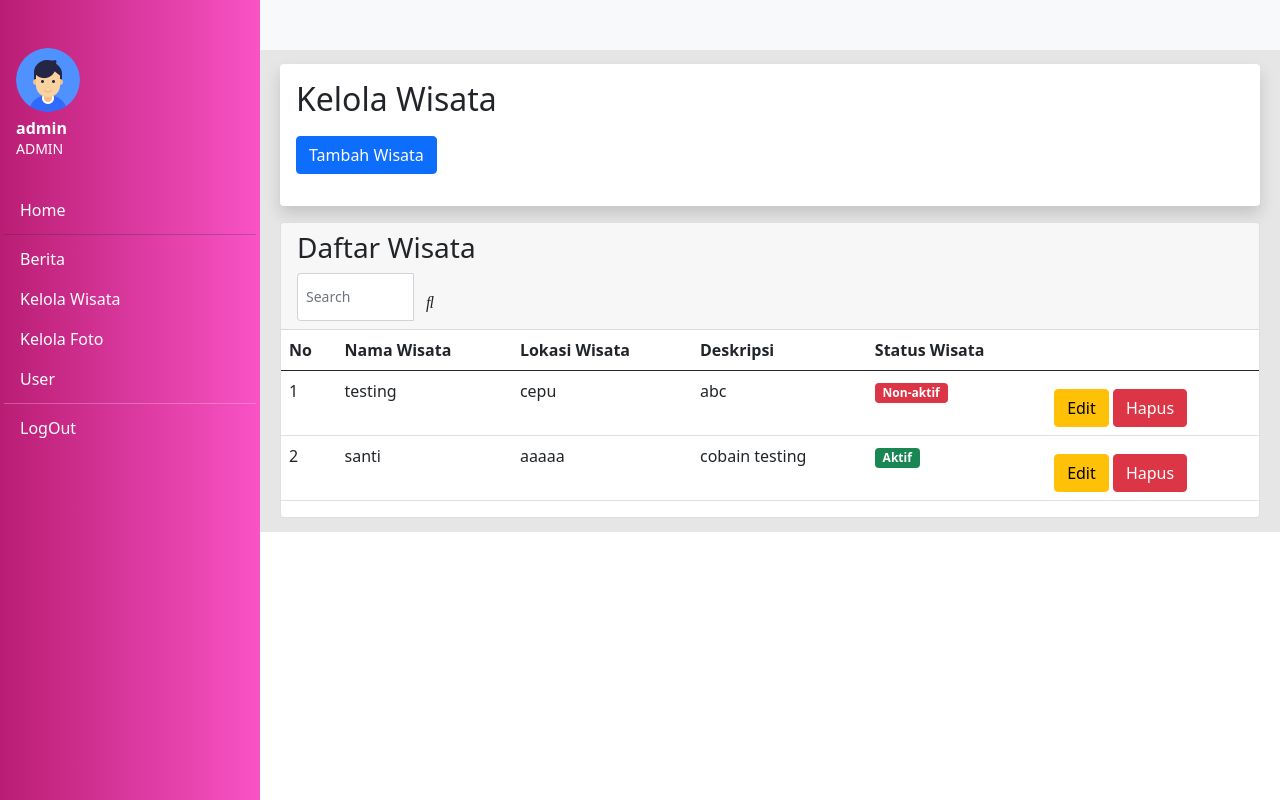
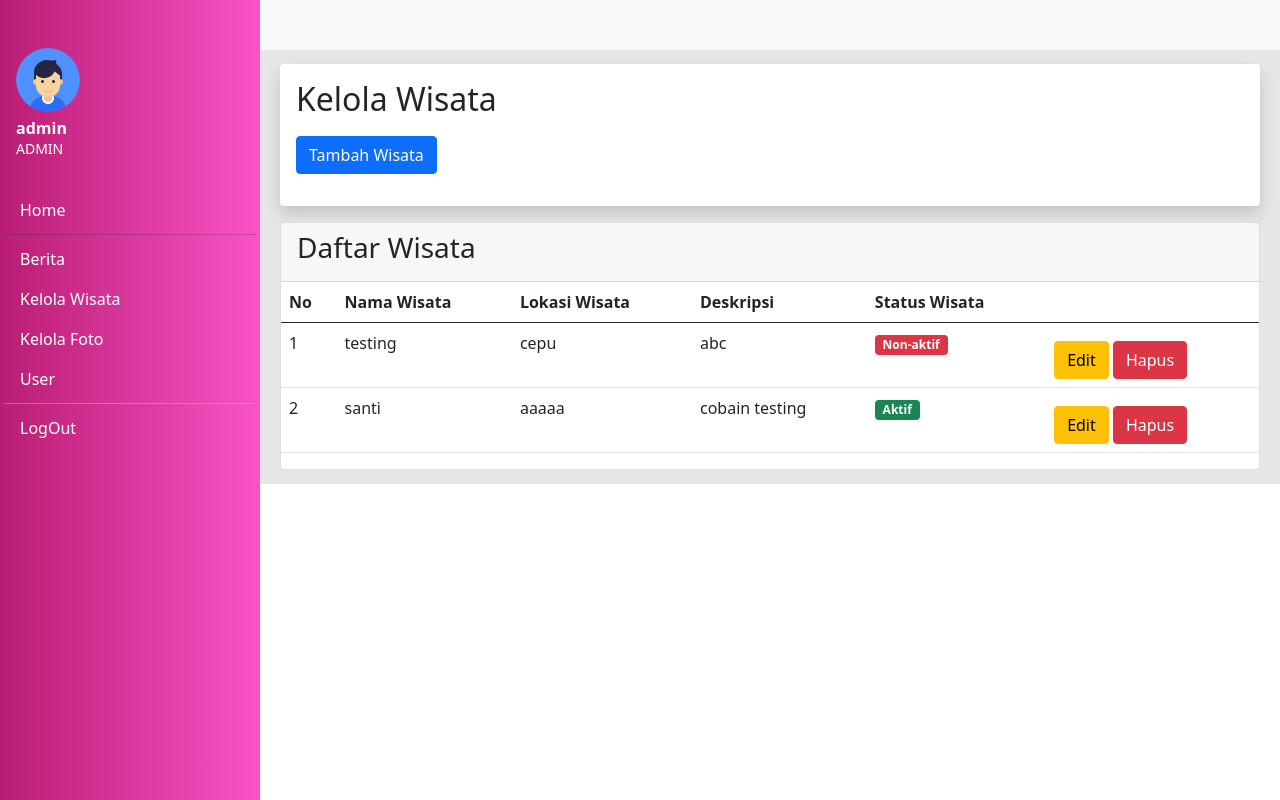
Before and after one commit to deasalsabilla/bukit-kunci, a PHP site: page /admin/menu/kelolawisata/index.php in a window 1280 px wide. Run offline with PHP 8.4, Linux system fonts and the light colour scheme; a user stored in the database is signed in; data comes from the database, SQL or seed files in the repository; data that the repository does not hold is empty.

Commit message:
menghapus search di kelola wisata

```diff
--- a/admin/menu/kelolawisata/index.php
+++ b/admin/menu/kelolawisata/index.php
@@ -239,18 +239,6 @@ session_start();
                         <div class="card">
                             <div class="card-header">
                                 <h3 class="card-title">Daftar Wisata</h3>
-
-                                <div class="card-tools">
-                                    <div class="input-group input-group-sm" style="width: 150px;">
-                                        <input type="text" name="table_search" class="form-control float-right" placeholder="Search">
-
-                                        <div class="input-group-append">
-                                            <button type="submit" class="btn btn-default">
-                                                <i class="fas fa-search"></i>
-                                            </button>
-                                        </div>
-                                    </div>
-                                </div>
                             </div>
                             <!-- /.card-header -->
                             <div class="card-body table-responsive p-0">
```
